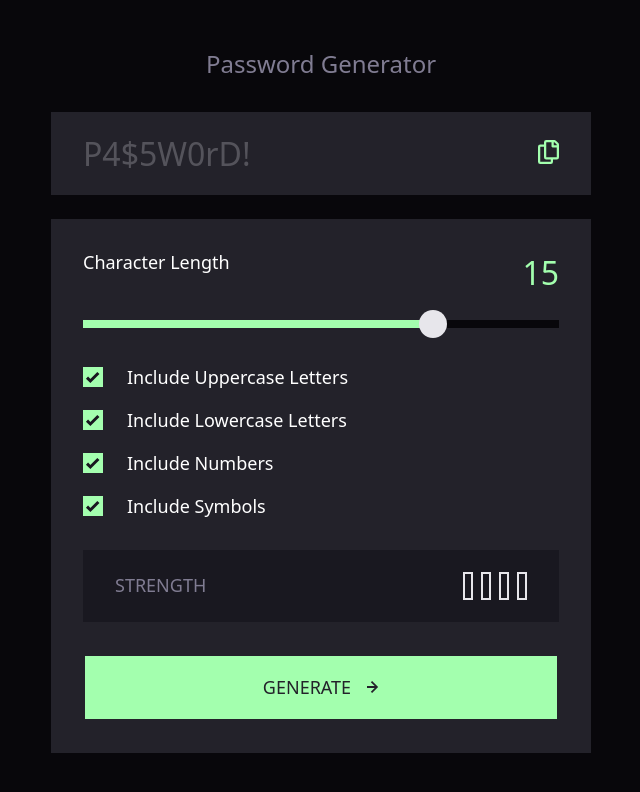
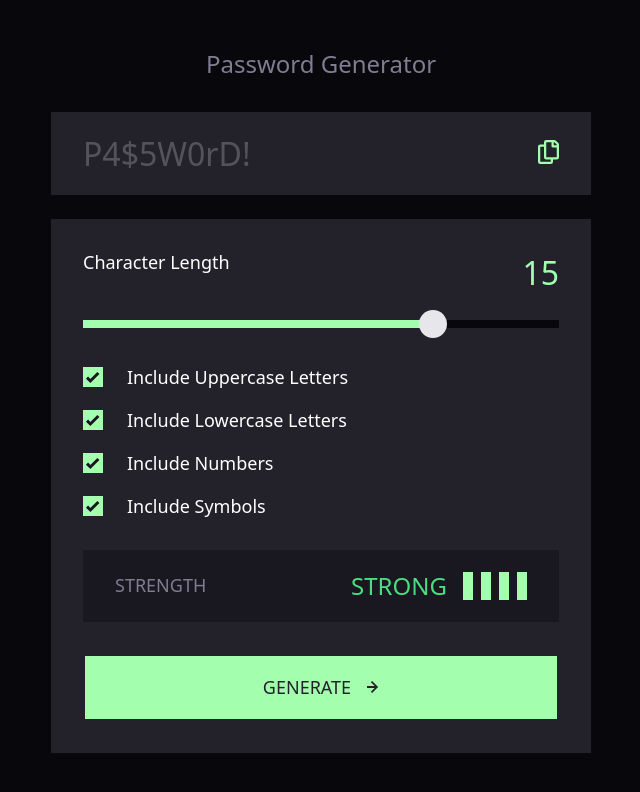
Before and after one commit to chadirabii/password-generator-app, a React (Vite) app: page / in a window 1280 px wide. Shown: the top 792 px of the page, without its empty margins (319-959 px from the left). Built offline with nearby package versions, Linux system fonts and the light colour scheme.

Commit message:
fix the CalculateStrength function

```diff
--- a/src/components/index.jsx
+++ b/src/components/index.jsx
@@ -1,4 +1,5 @@
-import { useState } from "react";
+import React, { useState } from "react";
+import Button from "./button";
 import PasswordSettings from "./settings";
 import PasswordDisplay from "./display";
 
@@ -11,29 +12,6 @@ const PasswordGenerator = () => {
     useNumbers: true,
     useSymbols: true,
   });
-
-  const calculatePasswordStrength = () => {
-    if (password === "") return 0;
-    const patterns = ["[A-Z]", "[a-z]", "[0-9]", "[^A-Za-z0-9]"];
-    const hasLength = (length) => `(?=.{${length},})`;
-    const strengthLevels = [4, 3, 2, 1];
-
-    for (let i = 0; i < strengthLevels.length; i++) {
-      const strength = strengthLevels[i];
-      const regexPattern = patterns
-        .map(
-          (pattern) =>
-            pattern + hasLength(strength >= 3 ? 15 : strength === 2 ? 8 : 5)
-        )
-        .join("");
-
-      if (password.match(regexPattern)) {
-        return strength;
-      }
-    }
-
-    return 1;
-  };
 
   const generatePassword = () => {
     const charSets = {
@@ -76,7 +54,6 @@ const PasswordGenerator = () => {
         settings={settings}
         changeSettings={setSettings}
         generatePassword={generatePassword}
-        calculatedPasswordStrength={calculatePasswordStrength()}
       />
     </div>
   );
--- a/src/components/settings.jsx
+++ b/src/components/settings.jsx
@@ -1,18 +1,31 @@
 import React from "react";
 import Button from "./button";
 import Checkbox from "./checkbox";
+import PasswordStrength from "./strength";
 import Slider from "./slider";
-import PasswordStrength from "./strength";
 
-const PasswordSettings = ({
-  settings,
-  changeSettings,
-  generatePassword,
-  calculatedPasswordStrength,
-}) => {
-  const isGenerateButtonDisabled =
-    settings.length === 0 ||  // Disable if slider value is 0
-    !(settings.useUppercase || settings.useLowercase || settings.useNumbers || settings.useSymbols); // Disable if no checkboxes are selected
+const PasswordSettings = ({ settings, changeSettings, generatePassword }) => {
+  const checkedCount =
+    (settings.useUppercase ? 1 : 0) +
+    (settings.useLowercase ? 1 : 0) +
+    (settings.useNumbers ? 1 : 0) +
+    (settings.useSymbols ? 1 : 0);
+
+  let calculatedPasswordStrength = 0;
+  if (checkedCount >= 1) {
+    calculatedPasswordStrength = 1; // Too weak
+  }
+  if (checkedCount >= 2) {
+    calculatedPasswordStrength = 2; // Weak
+  }
+  if (checkedCount >= 3) {
+    calculatedPasswordStrength = 3; // Medium
+  }
+  if (checkedCount >= 4) {
+    calculatedPasswordStrength = 4; // Strong
+  }
+
+  const isGenerateButtonDisabled = settings.length === 0 || checkedCount === 0;
 
   return (
     <div className="w-full bg-dark-grey p-4 sm:p-8 flex flex-col gap-8">
@@ -47,7 +60,8 @@ const PasswordSettings = ({
           setValue={changeSettings}
         />
       </div>
-      <PasswordStrength calculatedStrength={calculatedPasswordStrength} />
+      {/* Pass the calculatedPasswordStrength as a prop to PasswordStrength */}
+      <PasswordStrength selectedCount={checkedCount} />
 
       <Button
         disabled={isGenerateButtonDisabled}
--- a/src/components/strength.jsx
+++ b/src/components/strength.jsx
@@ -1,7 +1,6 @@
 import React from "react";
 
-const PasswordStrength = ({ calculatedStrength }) => {
-  const color = "bg-red";
+const PasswordStrength = ({ selectedCount }) => {
   const colors = {
     0: { color: "transparent", text: "" },
     1: { color: "bg-red", text: "TOO WEAK!" },
@@ -9,15 +8,19 @@ const PasswordStrength = ({ calculatedStrength }) => {
     3: { color: "bg-yellow", text: "MEDIUM" },
     4: { color: "bg-neon-green", text: "STRONG" },
   };
+
+  // Ensure that calculatedStrength is within the valid range
+  const calculatedStrength = selectedCount <= 4 ? selectedCount : 0;
+
   const rectangles = [];
   for (let i = 0; i < 4; i++) {
     rectangles.push(
       <div
-        key={i} // Add a unique key prop here
+        key={i}
         className={`h-7 w-[10px] my-[0.875rem] sm:my-[1.375rem]
         ${i >= calculatedStrength ? "border-almost-white border-2" : ""}
         ${i < calculatedStrength ? colors[calculatedStrength].color : ""}
-    `}
+      `}
       ></div>
     );
   }
```
